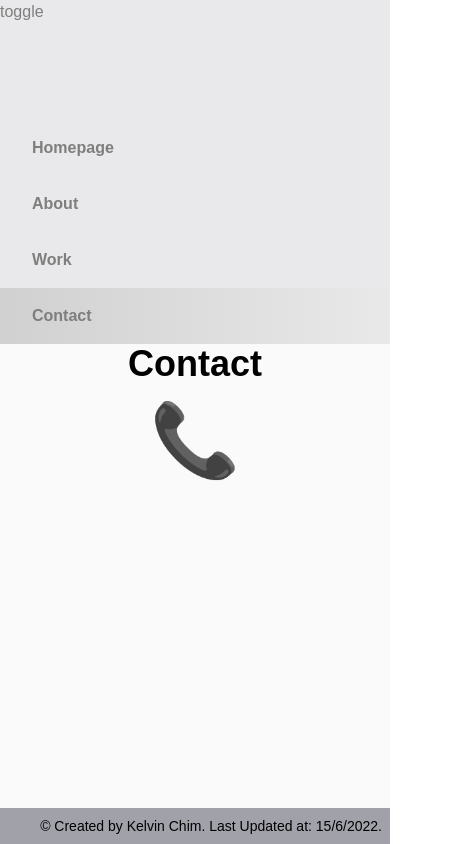
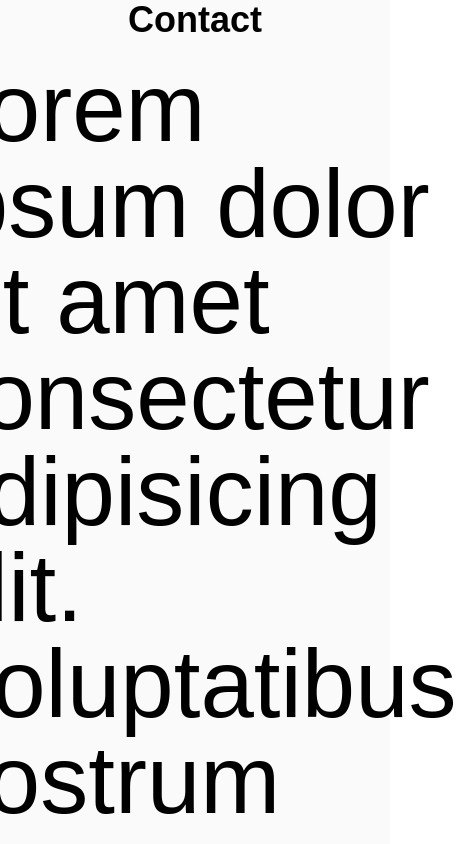
Before and after one commit to KelvinChim-ComSci/portfolio, a Next.js app: page /contact in a window 390 px wide. Shown: the top 844 px of the page, 457 px wide, since content can reach past the window. Built offline with nearby package versions, Linux system fonts and the light colour scheme.

Commit message:
experiencing responsive design

```diff
--- a/components/layout.tsx
+++ b/components/layout.tsx
@@ -49,17 +49,14 @@ export default function Layout({ children }: any) {
 
   return (
     <div className="min-h-screen flex flex-col">
-      <div className="flex flex-col md:flex-row flex-1">
-        <aside className="bg-zinc-300 dark:bg-slate-800 opacity-50 w-full md:w-80">
-          <button onClick={() => setTheme(theme === "dark" ? "light" : "dark")}>
-            toggle
-          </button>
-          <nav className="mt-24">
+      <div className="flex flex-col-reverse sm:flex-row flex-1">
+        <aside className="bg-zinc-300 dark:bg-slate-800 opacity-50 w-full sm:w-80">
+          <nav className="mt-0 sm:mt-24">
             <div id="overlay" className="-z-10 absolute bg-neutral-300"></div>
             <ul>
               {menuItems.map(({ href, title }) => (
                 <li
-                  className={`p-2 pl-0 font-semibold ${
+                  className={`p-2 pl-0 font-semibold float-left sm:float-none ${
                     router.asPath === href &&
                     "bg-gradient-to-r from-neutral-400 to-neutral-300"
                   }`}
@@ -76,10 +73,17 @@ export default function Layout({ children }: any) {
               ))}
             </ul>
           </nav>
+          <div>
+            <button
+              onClick={() => setTheme(theme === "dark" ? "light" : "dark")}
+            >
+              toggle
+            </button>
+          </div>
         </aside>
         <main className="flex-1 bg-zinc-50 dark:bg-slate-800">{children}</main>
       </div>
-      <footer className="select-none p-2 bg-zinc-400 dark:bg-slate-700 text-right text-sm text-black dark:text-white">
+      <footer className="select-none p-2 bg-zinc-400 dark:bg-slate-700 text-right text-sm text-black text-opacity-50 dark:text-white dark:text-opacity-50">
         &copy; Created by Kelvin Chim. Last Updated at: 15/6/2022.
       </footer>
     </div>
--- a/pages/contact.tsx
+++ b/pages/contact.tsx
@@ -2,7 +2,12 @@ export default function Contact() {
   return (
     <div className="flex h-full flex-col justify-center items-center">
       <h1 className="text-4xl mb-5 font-bold">Contact</h1>
-      <span className="text-7xl">📞</span>
+      <div className="text-8xl">
+        Lorem ipsum dolor sit amet consectetur adipisicing elit. Voluptatibus
+        nostrum atque dolorum fugiat laborum, ducimus nemo architecto magnam
+        ipsum dicta corrupti, sapiente aperiam, nisi nulla illo sequi dolore
+        mollitia eius?
+      </div>
     </div>
   );
 }
```
